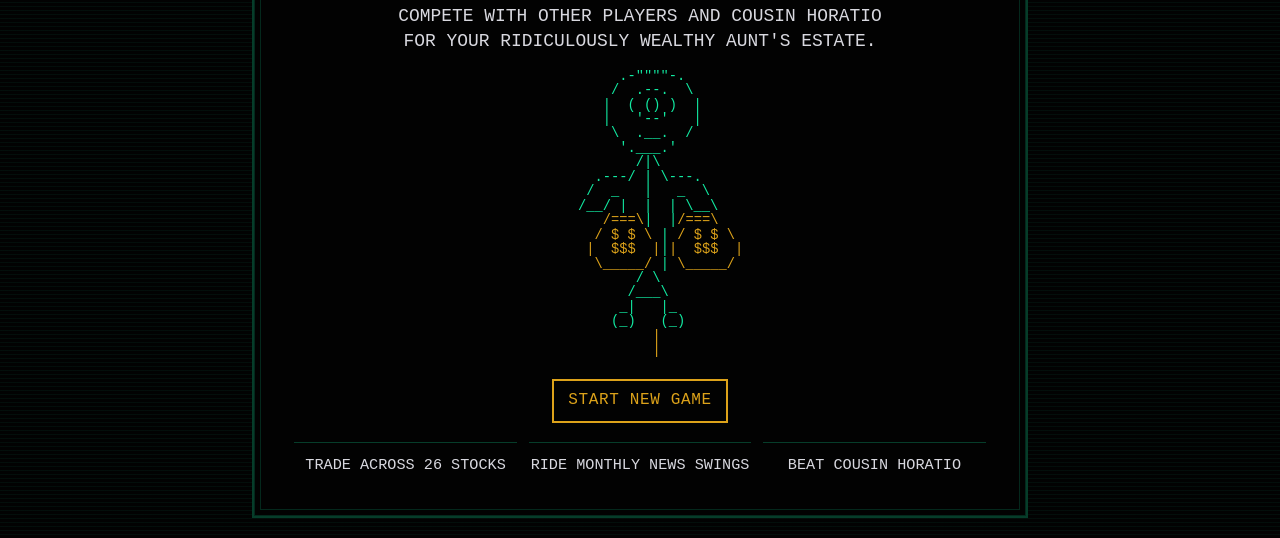
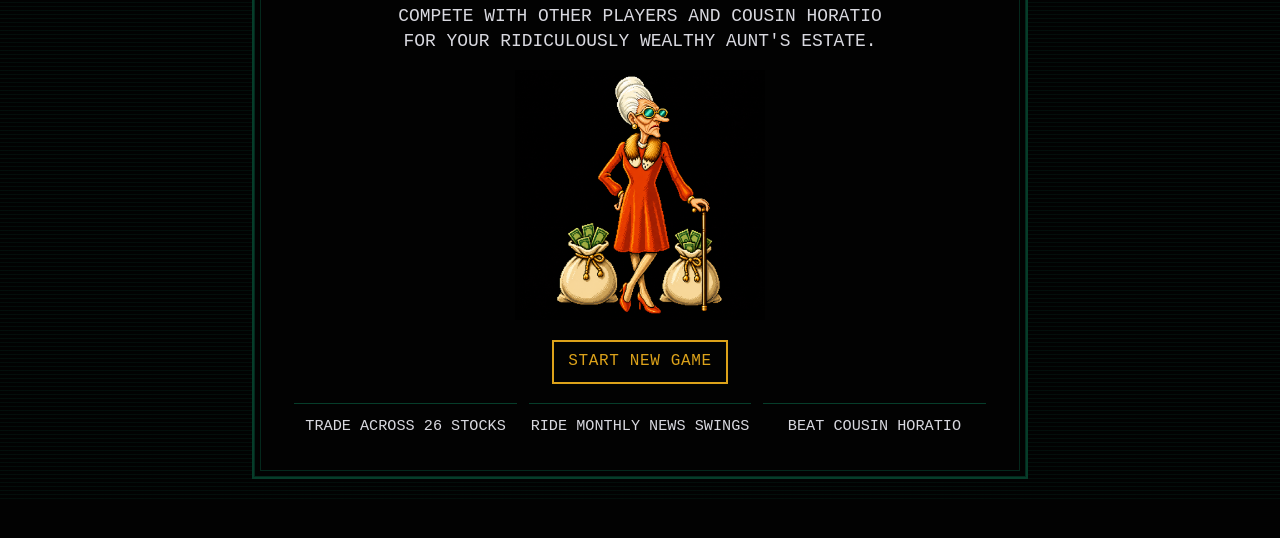
Before and after one commit to jameson5555/prunelda, a website built with Vite: page index.html in a window 1280 px wide. Shown: the part 322-860 px from the top of the page. After the commit the page ends 821 px from the top, so only its background shows below. Built offline with nearby package versions, Linux system fonts and the light colour scheme.

Commit message:
prunelda's got a brand new moneybag

```diff
--- a/src/main.js
+++ b/src/main.js
@@ -10,6 +10,7 @@ import {
 } from './game-data.js'
 
 const app = document.querySelector('#app')
+const baseUrl = import.meta.env.BASE_URL
 const state = {
   view: 'title',
   setupCount: 1,
@@ -84,6 +85,10 @@ function saveGame() {
 function clearSavedGame() {
   window.localStorage.removeItem(STORAGE_KEY)
   state.game = null
+}
+
+function assetUrl(path) {
+  return `${baseUrl}${path}`
 }
 
 function sample(list) {
@@ -545,28 +550,9 @@ function handleBet(formData) {
   render()
 }
 
-function pruneldaAsciiArt(extraClass = '') {
+function pruneldaArt(extraClass = '') {
   return `
-    <pre class="ascii-prunelda ${extraClass}" aria-label="ASCII art of Aunt Prunelda with money bags.">          .-""""-.
-         /  .--.  \\
-        |  ( () )  |
-        |   '--'   |
-         \\  .__.  /
-          '.___.'
-            /|\\
-       .---/ | \\---.
-      /  _   |   _  \\
-     /__/ |  |  | \\__\\
-        <span class="ascii-gold">/===\\</span>|  |<span class="ascii-gold">/===\\</span>
-       <span class="ascii-gold">/ $ $ \\</span> | <span class="ascii-gold">/ $ $ \\</span>
-      <span class="ascii-gold">|  $$$  |</span>|<span class="ascii-gold">|  $$$  |</span>
-       <span class="ascii-gold">\\_____/</span> | <span class="ascii-gold">\\_____/</span>
-            / \\
-           /___\\
-          _|   |_
-         (_)   (_)
-              <span class="ascii-gold">|</span>
-              <span class="ascii-gold">|</span></pre>
+    <img class="prunelda-art ${extraClass}" src="${assetUrl('images/prunelda-money-bags.png')}" alt="Aunt Prunelda standing with two money bags." />
   `
 }
 
@@ -582,7 +568,7 @@ function titleView() {
         <p class="marquee-big">Prunelda&apos;s</p>
         <h1 class="marquee-title">Inheritance!</h1>
         <p class="marquee-copy">Compete with other players and Cousin Horatio for your ridiculously wealthy aunt&apos;s estate.</p>
-        ${pruneldaAsciiArt('title-ascii')}
+        ${pruneldaArt('title-prunelda-art')}
         <div class="hero-actions marquee-actions">
           <button class="hero-button" data-action="begin-setup">Start New Game</button>
           ${continueButton}
@@ -925,7 +911,7 @@ function endingView() {
             </div>
           </div>
           <div class="ending-art">
-            ${pruneldaAsciiArt('ending-ascii')}
+            ${pruneldaArt('ending-prunelda-art')}
           </div>
         </div>
       </section>
--- a/src/style.css
+++ b/src/style.css
@@ -200,28 +200,17 @@ h3 {
   overflow: hidden;
 }
 
-.ascii-prunelda {
+.prunelda-art {
+  display: block;
+  width: min(100%, 360px);
   max-width: 100%;
   margin: 0;
-  overflow-x: auto;
-  color: var(--atari-green);
-  font-family: 'Courier New', Courier, monospace;
-  font-size: clamp(0.56rem, 1.2vw, 0.86rem);
-  line-height: 1.05;
-  letter-spacing: 0;
-  text-align: left;
-  text-transform: none;
-  white-space: pre;
-  scrollbar-color: var(--green-border-strong) var(--atari-black);
+  object-fit: contain;
 }
 
-.ascii-gold {
-  color: var(--atari-gold);
-}
-
-.title-ascii {
+.title-prunelda-art {
   margin-top: 1rem;
-  color: var(--atari-green);
+  max-height: 250px;
 }
 
 .marquee-mini,
@@ -820,12 +809,12 @@ select {
   z-index: 0;
 }
 
-.ending-ascii {
+.ending-prunelda-art {
+  width: min(100%, 520px);
+  max-height: 620px;
   align-self: center;
-  padding: 1rem;
   border: 2px solid var(--green-border);
   background: var(--atari-black);
-  font-size: clamp(0.68rem, 1.25vw, 1rem);
 }
 
 .headline-modal-backdrop {
```
Also changed, not shown: public/images/prunelda-money-bags.png (added).
